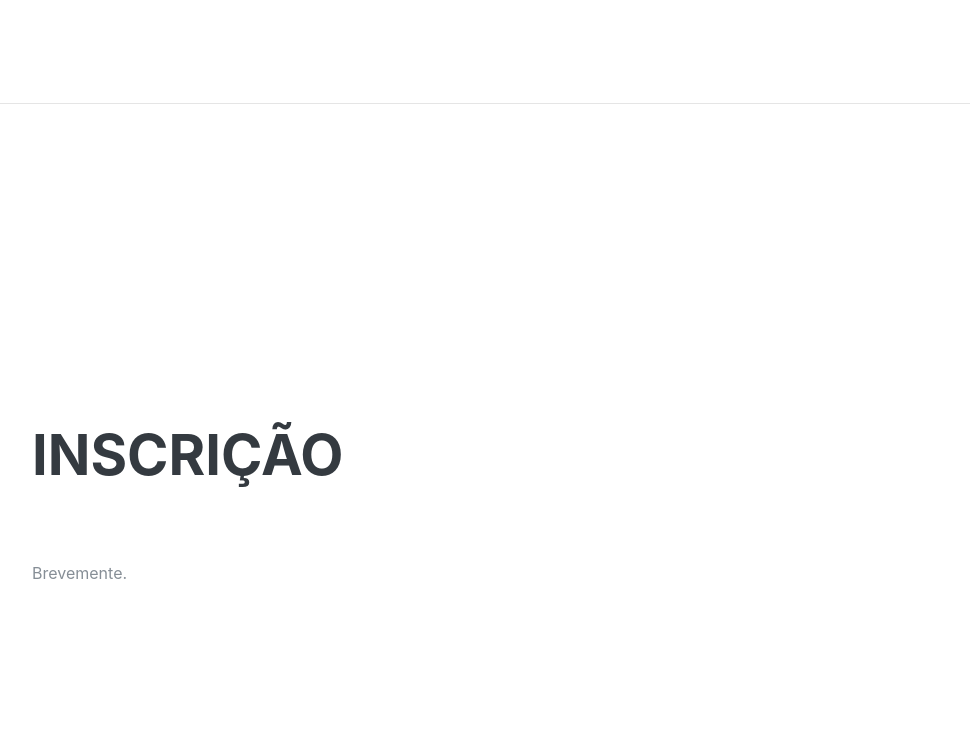
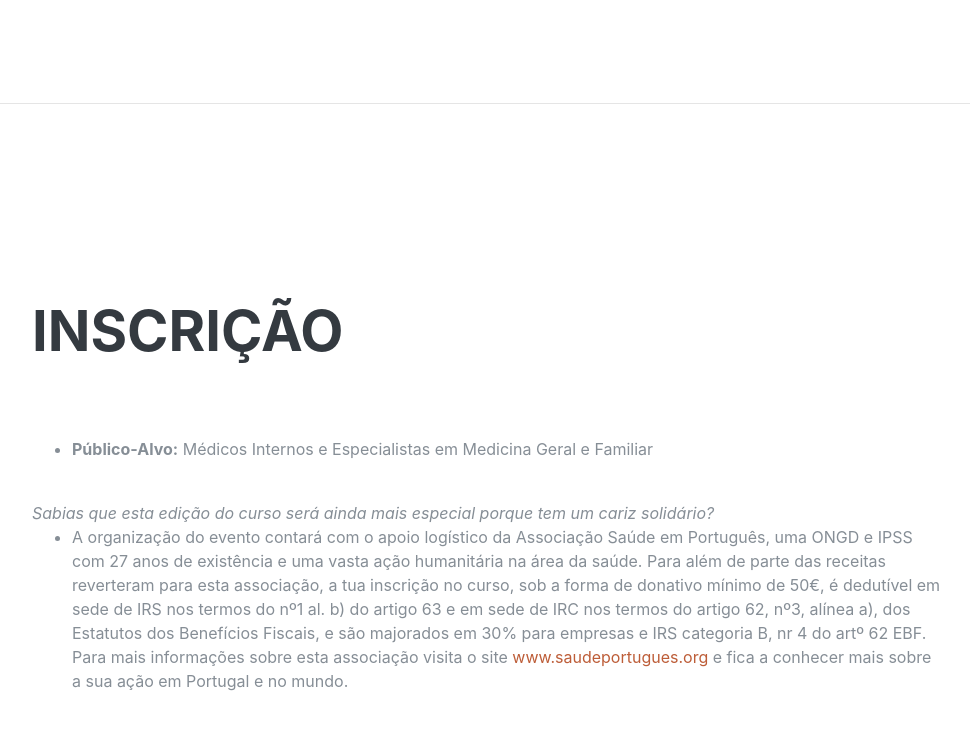
Before and after one commit to tomascarvalho/tomascarvalho.github.io, a plain HTML site: page index.html in a window 1280 px wide. Shown: the part 2920-3650 px from the top of the page, without its empty margins (288-1258 px from the left). Drawn offline with Linux system fonts and the light colour scheme; a web font is replaced by a local one.

Commit message:
Update index.html

```diff
--- a/index.html
+++ b/index.html
@@ -198,24 +198,17 @@
       <div class="w-100">
         <h2 class="mb-5">Inscrição</h2>
         <br>
-
-        Brevemente.
-
-        <!--<strong style="color:red">Todas as vagas foram preenchidas.</strong>
-        <br>
-
-        Será dada prioridade aos inscritos em 2020. Caso existam vagas sobrantes, será anunciada a data de abertura de vagas e como poderá ser feita a inscrição.
+        <!--<strong style="color:red">Todas as vagas foram preenchidas.</strong>-->
 
         <ul>
           <li><strong>Público-Alvo:</strong> Médicos Internos e Especialistas em Medicina Geral e Familiar</li>
-          <li><strong>Preço:</strong> 50€ (inclui material de apoio e certificados)</li>
+          <!--<li><strong>Preço:</strong> 50€ (inclui material de apoio e certificados)</li>-->
         </ul>
 
-        <br><i>Sabias que esta primeira edição do curso será ainda mais especial porque tem um cariz solidário?</i>
+        <br><i>Sabias que esta edição do curso será ainda mais especial porque tem um cariz solidário?</i>
         <ul>
-          <li>A organização do evento contará com o apoio logístico da Associação Saúde em Português, uma ONGD e IPSS com 26 anos de existência e uma vasta ação humanitária na área da saúde. Para além de parte das receitas reverteram para esta associação, a tua inscrição no curso, sob a forma de donativo mínimo de 50€, é dedutível em sede de IRS nos termos do nº1 al. b) do artigo 63 e em sede de IRC nos termos do artigo 62, nº3, alínea a), dos Estatutos dos Benefícios Fiscais, e são majorados em 30% para empresas e IRS categoria B, nr 4 do artº 62 EBF. Para mais informações sobre esta associação visita o site <a href="https://www.saudeportugues.org" rel="nofollow">www.saudeportugues.org</a> e fica a conhecer mais sobre a sua ação em Portugal e no mundo.</li>
+          <li>A organização do evento contará com o apoio logístico da Associação Saúde em Português, uma ONGD e IPSS com 27 anos de existência e uma vasta ação humanitária na área da saúde. Para além de parte das receitas reverteram para esta associação, a tua inscrição no curso, sob a forma de donativo mínimo de 50€, é dedutível em sede de IRS nos termos do nº1 al. b) do artigo 63 e em sede de IRC nos termos do artigo 62, nº3, alínea a), dos Estatutos dos Benefícios Fiscais, e são majorados em 30% para empresas e IRS categoria B, nr 4 do artº 62 EBF. Para mais informações sobre esta associação visita o site <a href="https://www.saudeportugues.org" rel="nofollow">www.saudeportugues.org</a> e fica a conhecer mais sobre a sua ação em Portugal e no mundo.</li>
         </ul>
-      -->
       </div>
     </section>
 
```
